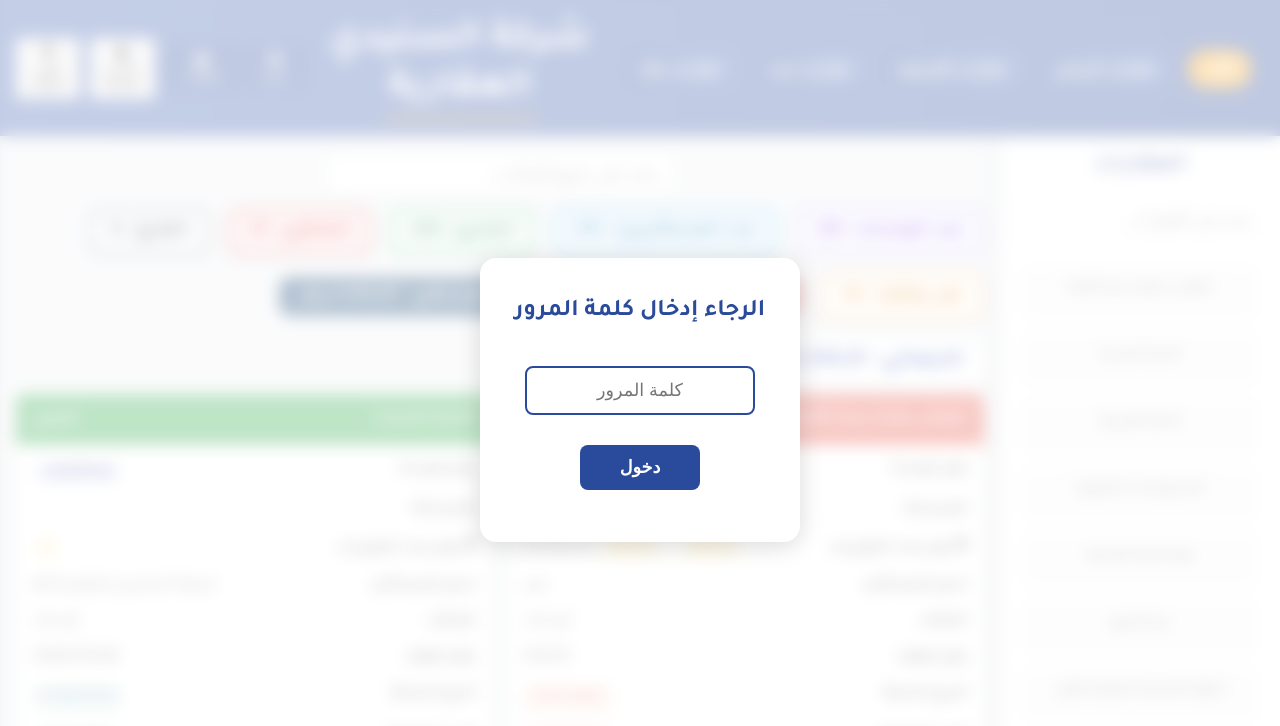
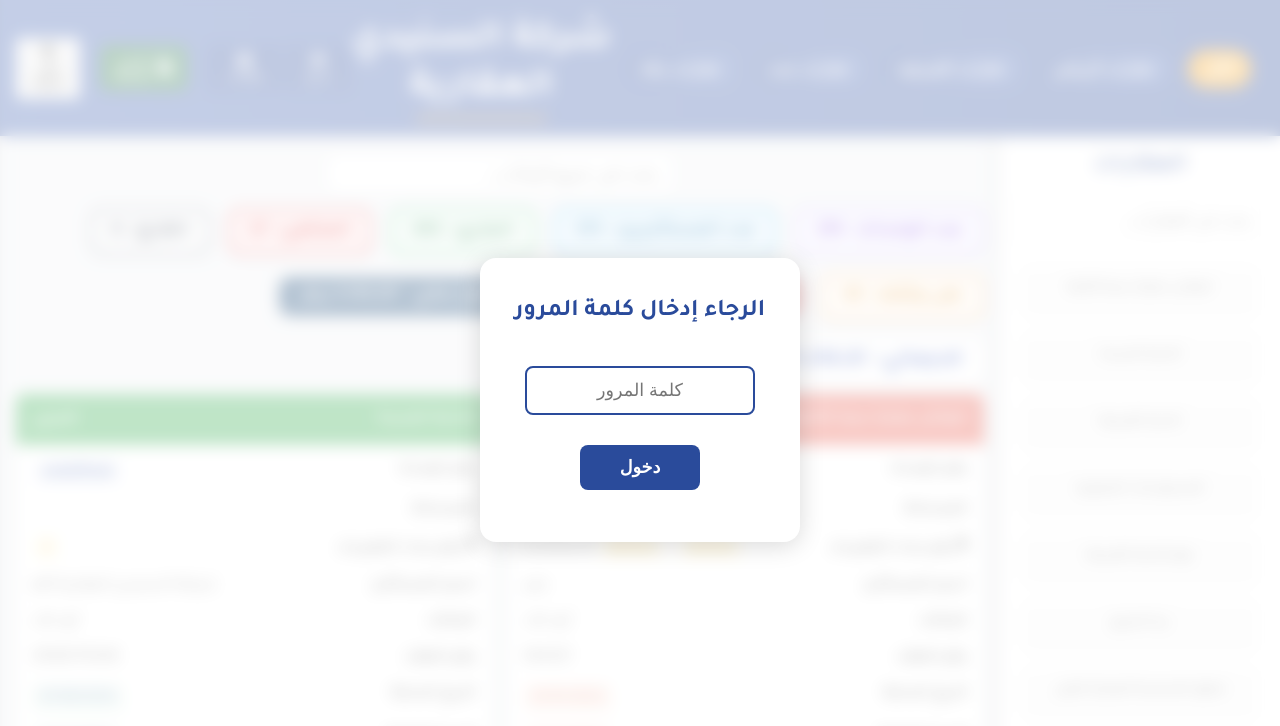
Before and after one commit to omarzakaria2018/Our-property, a plain HTML site: page index.html in a window 1280 px wide. Shown: the top 726 px of the page. Drawn offline with Linux system fonts and the light colour scheme.

Commit message:
Update style.css

```diff
--- a/style.css
+++ b/style.css
@@ -1886,3 +1886,36 @@ footer {
   background: #eaba39;
   text-decoration: none;
 }
+
+/* تحسينات للأزرار المصدرة */
+.export-btn {
+    background: linear-gradient(to left, #217346, #1e6f3d);
+    color: white;
+    border: none;
+    border-radius: 8px;
+    padding: 8px 16px;
+    cursor: pointer;
+    display: flex;
+    align-items: center;
+    gap: 8px;
+    font-weight: bold;
+    transition: all 0.3s ease;
+    margin: 0 10px;
+}
+
+.export-btn:hover {
+    background: linear-gradient(to left, #1e6f3d, #185733);
+    transform: translateY(-2px);
+    box-shadow: 0 4px 12px rgba(33, 115, 70, 0.2);
+}
+
+.export-btn i {
+    font-size: 1.1rem;
+}
+
+@media (max-width: 768px) {
+    .export-btn {
+        padding: 6px 12px;
+        font-size: 0.9rem;
+    }
+}
```
